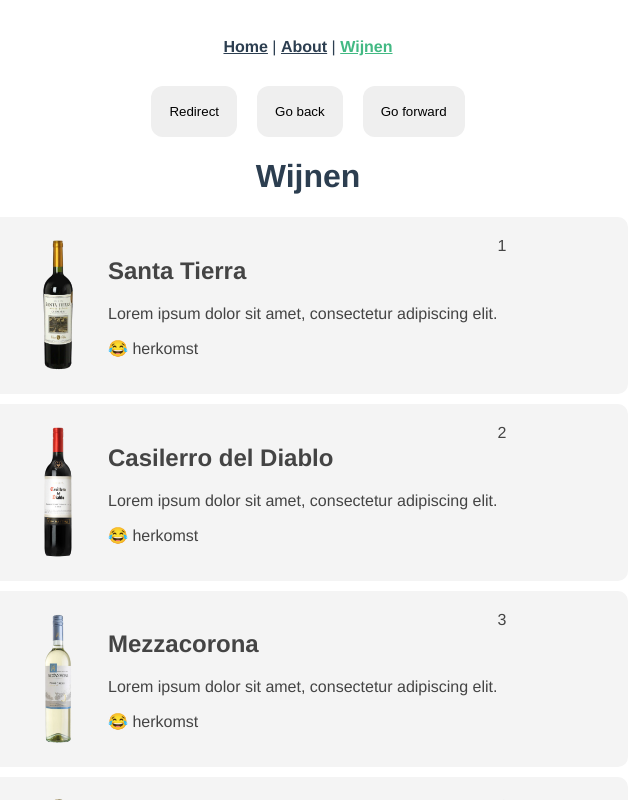
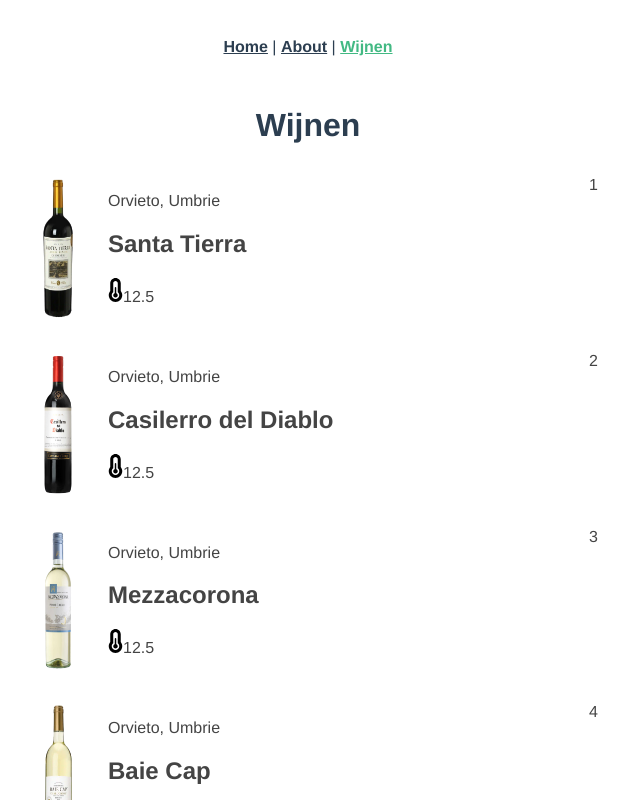
Before and after one commit to beratmanus/ixdproject, a Vue app: page /wijnen in a window 1280 px wide. Shown: the top 800 px of the page, without its empty margins (332-972 px from the left). Built offline with nearby package versions, Linux system fonts and the light colour scheme.

Commit message:
icons toegevoegd

```diff
--- a/package.json
+++ b/package.json
@@ -7,6 +7,10 @@
     "build": "vue-cli-service build"
   },
   "dependencies": {
+    "@fortawesome/fontawesome-svg-core": "^6.1.1",
+    "@fortawesome/free-regular-svg-icons": "^6.1.1",
+    "@fortawesome/free-solid-svg-icons": "^6.1.1",
+    "@fortawesome/vue-fontawesome": "^2.0.6",
     "core-js": "^3.6.5",
     "vue": "^3.0.0",
     "vue-router": "^4.0.0-0"
--- a/src/App.vue
+++ b/src/App.vue
@@ -5,9 +5,7 @@
     <router-link :to="{ name: 'Wijnen'}">Wijnen</router-link>
 
   </div>
-  <button @click="redirect">Redirect</button>
-  <button @click="back">Go back</button>
-  <button @click="forward">Go forward</button>
+
   <router-view />
 </template>
 
--- a/src/main.js
+++ b/src/main.js
@@ -1,5 +1,11 @@
 import { createApp } from 'vue'
 import App from './App.vue'
 import router from './router'
+import { library } from '@fortawesome/fontawesome-svg-core'
+import { fas } from '@fortawesome/free-solid-svg-icons'
+import {FontAwesomeIcon} from '@fortawesome/vue-fontawesome'
 
-createApp(App).use(router).mount('#app')
+
+library.add(fas)
+
+createApp(App).component('fa', FontAwesomeIcon).use(router).mount('#app')
--- a/src/views/wijnen/Wijnen.vue
+++ b/src/views/wijnen/Wijnen.vue
@@ -4,9 +4,10 @@
         <router-link :to="{ name: 'WijnDetails', params: { id: wijn.id, title: wijn.title, details: wijn.details, img: wijn.img } }">
             <img :src="wijn.img" alt="">
             <div>
+                <p>{{wijn.regio}}</p>
                 <h2>{{wijn.title}}</h2>
-                <p>{{wijn.details}}</p>
-                <p>😂 herkomst</p>
+                <p><svg xmlns="http://www.w3.org/2000/svg" viewBox="0 0 320 512"><!--! Font Awesome Pro 6.1.1 by @fontawesome - https://fontawesome.com License - https://fontawesome.com/license (Commercial License) Copyright 2022 Fonticons, Inc. --><path d="M176 322.9l.0002-114.9c0-8.75-7.25-16-16-16s-15.1 7.25-15.1 16L144 322.9c-18.62 6.625-32 24.25-32 45.13c0 26.5 21.5 48 48 48s48-21.5 48-48C208 347.1 194.6 329.5 176 322.9zM272 278.5V112c0-61.87-50.12-112-111.1-112S48 50.13 48 112v166.5c-19.75 24.75-32 55.5-32 89.5c0 79.5 64.5 143.1 144 143.1S304 447.5 304 368C304 334 291.8 303.1 272 278.5zM160 448c-44.13 0-80-35.87-80-79.1c0-25.5 12.25-48.88 32-63.75v-192.3c0-26.5 21.5-48 48-48s48 21.5 48 48v192.3c19.75 14.75 32 38.25 32 63.75C240 412.1 204.1 448 160 448z"/></svg>{{wijn.temp}}</p>
+
             </div>
             <div class="id">
                 {{wijn.id}}
@@ -20,11 +21,11 @@
     data() {
         return {
             wijnen: [
-                { title: 'Santa Tierra', id: 1, details: 'Lorem ipsum dolor sit amet, consectetur adipiscing elit.', img: '/images/santa_tierra.png' },
-                { title: 'Casilerro del Diablo', id: 2, details: 'Lorem ipsum dolor sit amet, consectetur adipiscing elit.',img: '/images/casilerro_del_diablo.png'},
-                { title: 'Mezzacorona', id: 3, details: 'Lorem ipsum dolor sit amet, consectetur adipiscing elit.',img: '/images/mezzacorona.png'},
-                { title: 'Baie Cap', id: 4, details: 'Lorem ipsum dolor sit amet, consectetur adipiscing elit.',img: '/images/baie_cap.png'},
-                { title: 'Les Florets', id: 5, details: 'Lorem ipsum dolor sit amet, consectetur adipiscing elit.',img: '/images/les_florets.png'},
+                { title: 'Santa Tierra', id: 1, details: 'Lorem ipsum dolor sit amet, consectetur adipiscing elit.', img: '/images/santa_tierra.png', regio: "Orvieto, Umbrie", temp: "12.5" },
+                { title: 'Casilerro del Diablo', id: 2, details: 'Lorem ipsum dolor sit amet, consectetur adipiscing elit.',img: '/images/casilerro_del_diablo.png', regio: "Orvieto, Umbrie", temp: "12.5"},
+                { title: 'Mezzacorona', id: 3, details: 'Lorem ipsum dolor sit amet, consectetur adipiscing elit.',img: '/images/mezzacorona.png', regio: "Orvieto, Umbrie", temp: "12.5"},
+                { title: 'Baie Cap', id: 4, details: 'Lorem ipsum dolor sit amet, consectetur adipiscing elit.',img: '/images/baie_cap.png',regio: "Orvieto, Umbrie", temp: "12.5"},
+                { title: 'Les Florets', id: 5, details: 'Lorem ipsum dolor sit amet, consectetur adipiscing elit.',img: '/images/les_florets.png',regio: "Orvieto, Umbrie", temp: "12.5"},
             ]
         }
     },
@@ -33,13 +34,13 @@
 
 <style>
     .job{
-        background: #f4f4f4;
-        padding: 20px;
+        padding: 10px;
         border-radius: 10px;
         margin: 10px auto;
         max-width: 600px;
         cursor: pointer;
         text-align: left;
+        position: relative;
     }
 
     .job h2,p{
@@ -59,6 +60,10 @@
     }
 
     .id{
-        position: relative;
+        position: absolute;
+        right: 20px;
+    }
+    svg{
+        width: 15px
     }
 </style>
```
Also changed, not shown: 1 other file (tests, documents, lock files or other folders).
